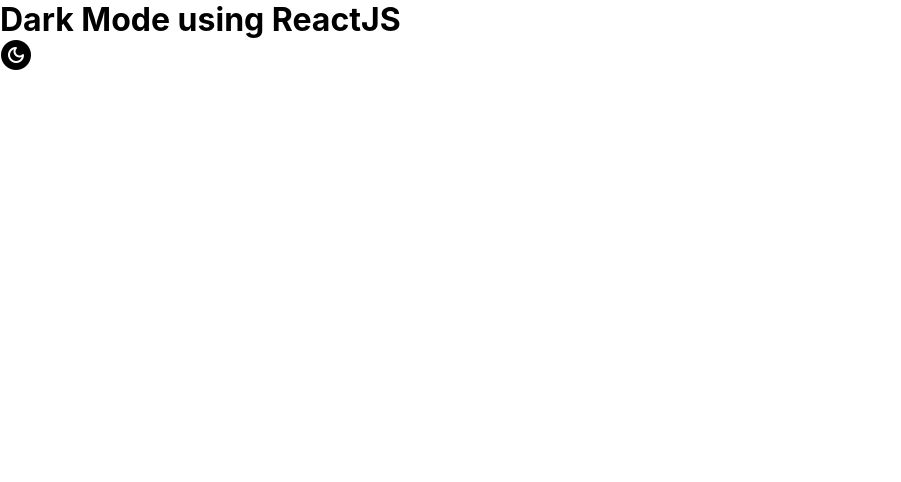
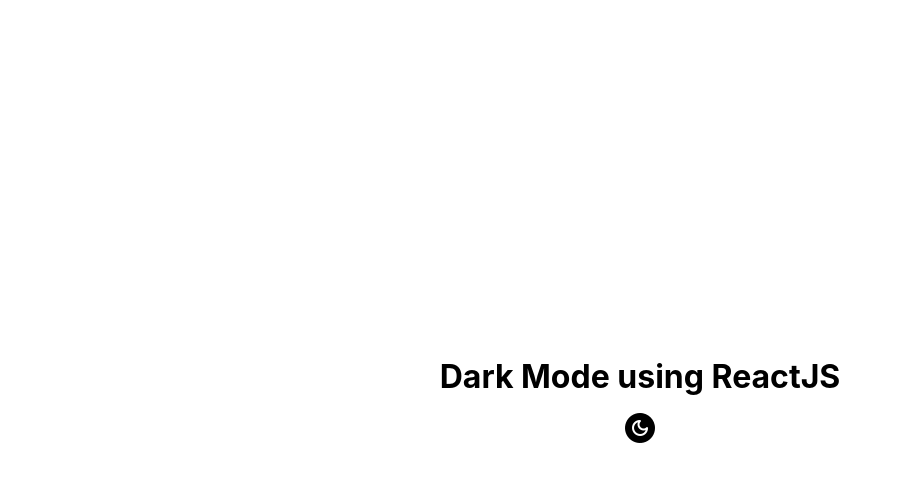
Before and after one commit to abhiXweb/dark-mode, a React (Create React App) app: page / in a window 1280 px wide. Shown: the top 482 px of the page, without its empty margins (0-901 px from the left). Built offline with nearby package versions, Linux system fonts and the light colour scheme.

Commit message:
v2 dark mode

```diff
--- a/src/App.js
+++ b/src/App.js
@@ -3,7 +3,7 @@
 import lightImg from "./assets/icons/sun.png"
 
 function App() {
-  const [darkMode, setDarkMode] = useState(false)
+  const [darkMode, setDarkMode] = useState()
 
   function toggleDarkMode() {
     setDarkMode(prevMode => !prevMode)
@@ -11,12 +11,14 @@
 
   const darkStyle = {
     backgroundColor: 'black',
-    color: 'white'
+    color: 'white',
+    transition: '.5s'
   }
 
   const lightStyle = {
     backgroundColor: 'white',
-    color: 'black'
+    color: 'black',
+    transition: '.5s'
   }
 
   return (
--- a/src/index.css
+++ b/src/index.css
@@ -19,4 +19,13 @@
 
 .App{
   height: 100vh;
+  display: flex;
+  justify-content: center;
+  align-items: center;
+  flex-direction: column;
+  gap: 1rem;
 }
+
+.App img{
+  cursor: pointer;
+}
```
